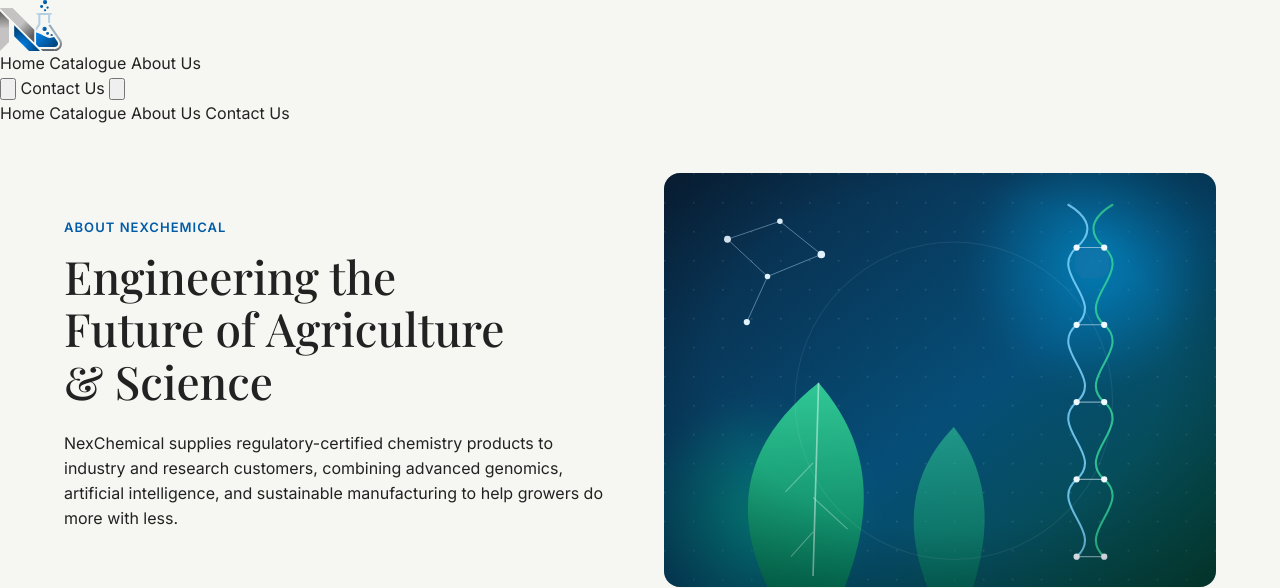
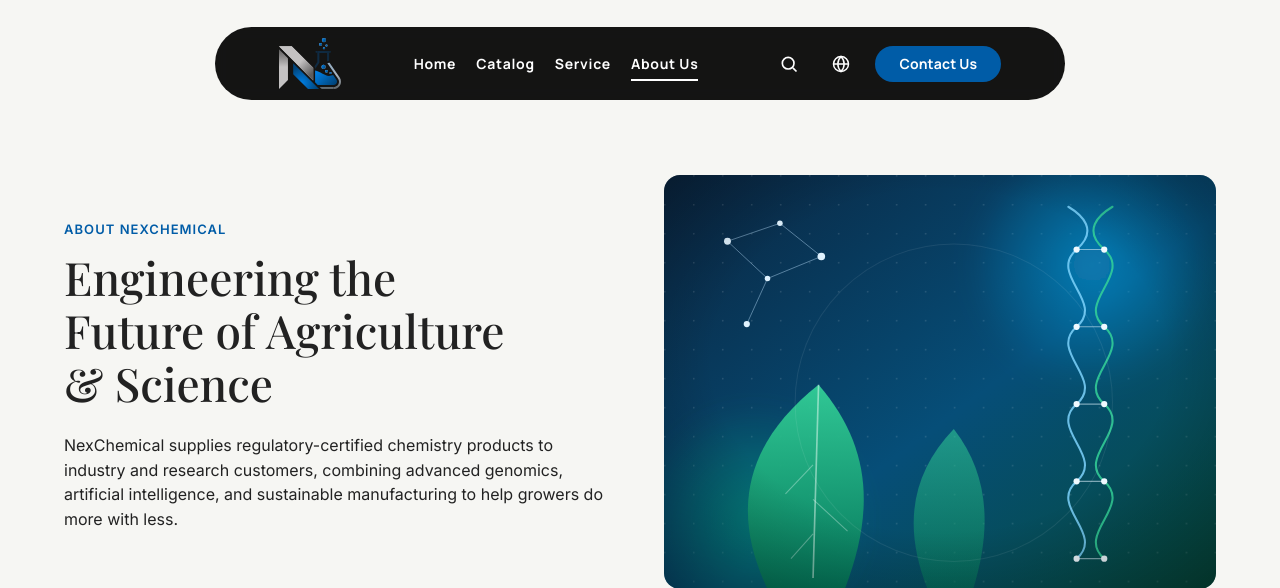
Before and after one commit to Desinftec-Solutions/Nexchemical, a Django app: page /about/ in a window 1280 px wide. Shown: the top 588 px of the page. Run offline with Django 5.2, Linux system fonts and the light colour scheme; data that the repository does not hold is empty.

Commit message:
Restore global navbar in base.html after merge regression
The Segunda merge resolved base.html in favor of the legacy
_header.html include and the deleted main.js, leaving the About page
with an unstyled header. Re-point base.html at the shared navbar
component (navbar.css/_navbar.html/navbar.js) and drop the
resurrected _header.html for good.

Co-Authored-By: Claude Fable 5 <noreply@anthropic.com>
Claude-Session: https://claude.ai/code/session_01WFgteiHp8rTy1Ax5ZsqFcc

```diff
--- a/principalBack/templates/core/_header.html
+++ /dev/null
@@ -1,31 +0,0 @@
-{% load static %}
-<header class="site-header">
-    <div class="site-header__inner">
-        <a href="{% url 'core:home' %}" class="brand" aria-label="NexChemical home">
-            <img src="{% static 'img/logo.svg' %}" alt="NexChemical" class="brand__mark">
-        </a>
-
-        <nav class="main-nav" aria-label="Primary">
-            <a href="{% url 'core:home' %}" class="{% if request.resolver_match.view_name == 'core:home' %}is-active{% endif %}">Home</a>
-            <a href="{% url 'catalogue:product_list' %}" class="{% if 'catalogue' in request.resolver_match.namespace %}is-active{% endif %}">Catalogue</a>
-            <a href="{% url 'core:about' %}" class="{% if request.resolver_match.view_name == 'core:about' %}is-active{% endif %}">About Us</a>
-        </nav>
-
-        <div class="nav-actions">
-            <button type="button" class="icon-btn" aria-label="Language">
-                <svg viewBox="0 0 24 24" fill="none" stroke="currentColor" stroke-width="1.8"><circle cx="12" cy="12" r="9"/><path d="M3 12h18M12 3c2.5 2.6 3.8 5.7 3.8 9s-1.3 6.4-3.8 9c-2.5-2.6-3.8-5.7-3.8-9s1.3-6.4 3.8-9z"/></svg>
-            </button>
-            <a href="{% url 'contact:contact_page' %}" class="nav-cta">Contact Us</a>
-            <button type="button" class="nav-toggle" id="navToggle" aria-label="Toggle menu" aria-expanded="false" aria-controls="mobileNav">
-                <svg viewBox="0 0 24 24" fill="none" stroke="currentColor" stroke-width="2"><path d="M4 7h16M4 12h16M4 17h16"/></svg>
-            </button>
-        </div>
-    </div>
-
-    <nav class="mobile-nav" id="mobileNav" aria-label="Mobile">
-        <a href="{% url 'core:home' %}">Home</a>
-        <a href="{% url 'catalogue:product_list' %}">Catalogue</a>
-        <a href="{% url 'core:about' %}">About Us</a>
-        <a href="{% url 'contact:contact_page' %}" class="nav-cta">Contact Us</a>
-    </nav>
-</header>
--- a/principalBack/templates/core/base.html
+++ b/principalBack/templates/core/base.html
@@ -11,11 +11,12 @@
     <link href="https://fonts.googleapis.com/css2?family=Inter:wght@400;500;600;700&family=Manrope:wght@700;800&family=Playfair+Display:wght@500;600;700&family=Poppins&display=swap" rel="stylesheet">
 
     <link rel="stylesheet" href="{% static 'css/base.css' %}">
+    <link rel="stylesheet" href="{% static 'css/navbar.css' %}">
     <link rel="stylesheet" href="{% static 'css/footer.css' %}">
     {% block extra_css %}{% endblock %}
 </head>
 <body>
-    {% include "core/_header.html" %}
+    {% include "core/_navbar.html" with variant="dark" %}
 
     {% if messages %}
         <ul class="messages">
@@ -31,7 +32,7 @@
 
     {% include "core/partials/footer.html" %}
 
-    <script src="{% static 'js/main.js' %}"></script>
+    <script src="{% static 'js/navbar.js' %}"></script>
     {% block extra_js %}{% endblock %}
 </body>
 </html>
```
